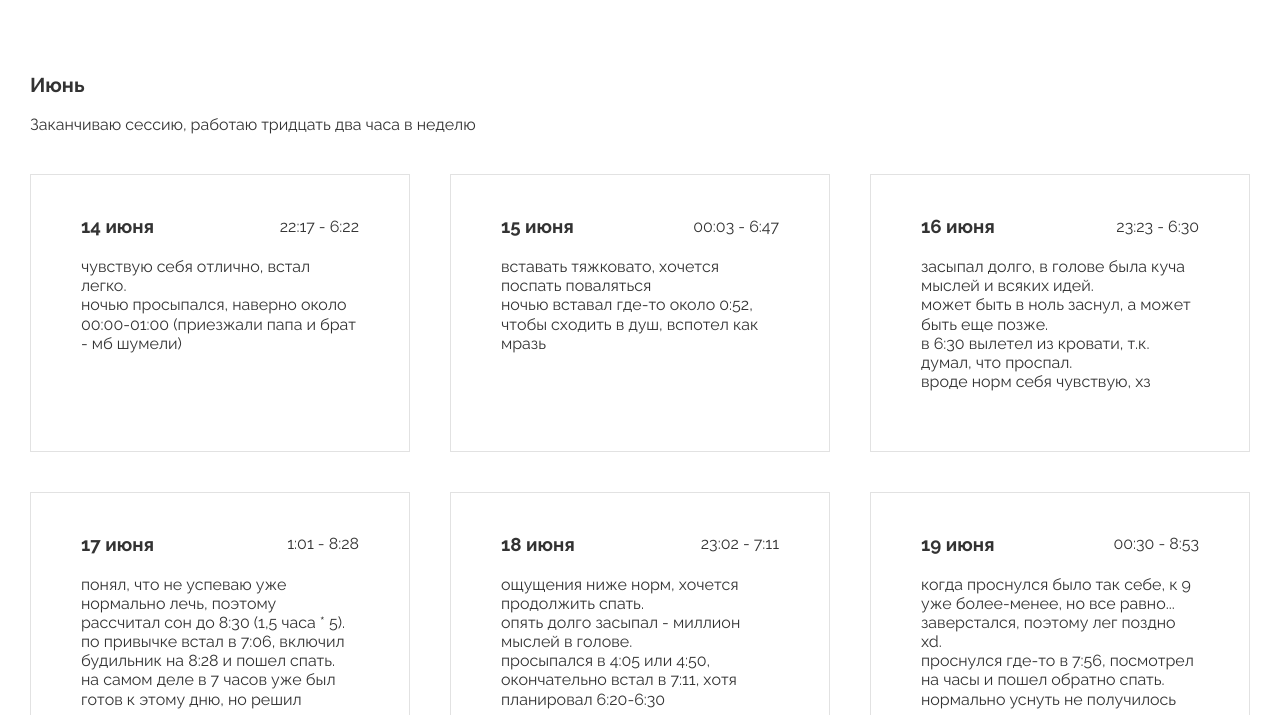
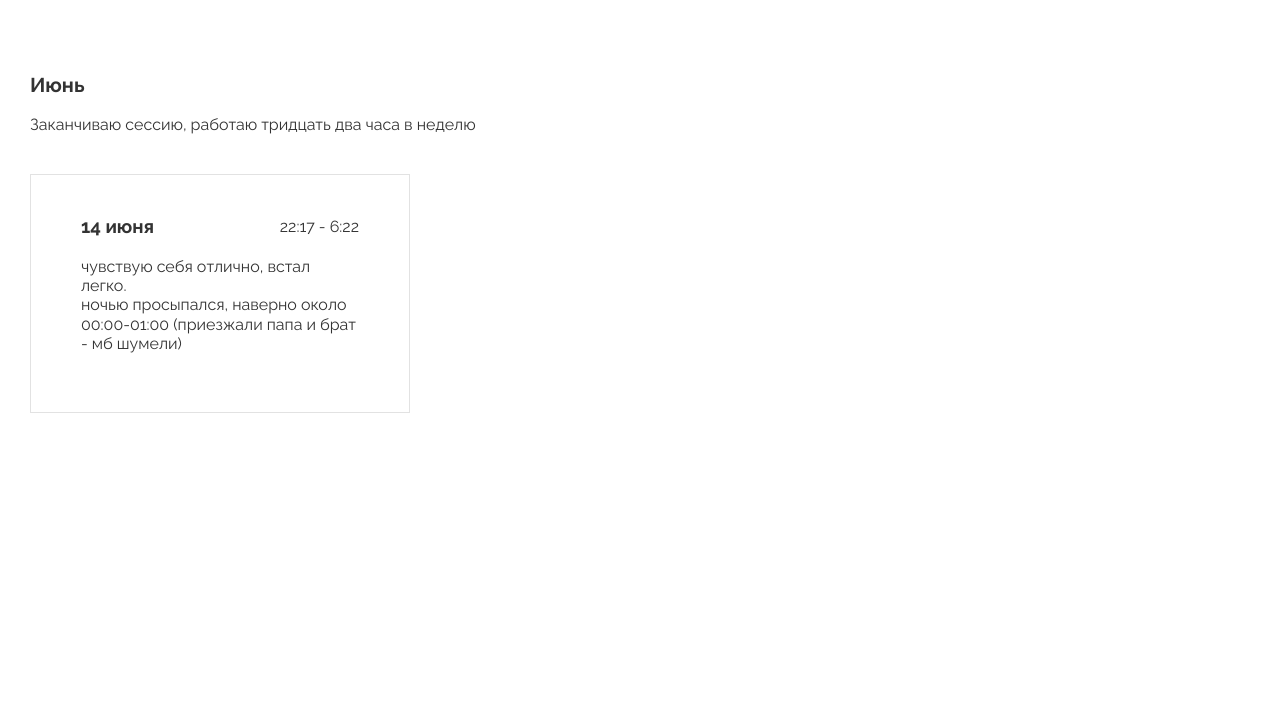
Before and after one commit to greatstudentkaze/sleep-diary, a website built with Vite: page src/index.html in a window 1280 px wide. Shown: the part 85-800 px from the top of the page. Built offline with nearby package versions, Linux system fonts and the light colour scheme.

Commit message:
feat: render entries from data.json

```diff
--- /dev/null
+++ b/src/data.json
@@ -0,0 +1,12 @@
+{
+  "entries": [
+    {
+      "date": "2021-06-14",
+      "bedtime": {
+        "start": "2021-06-14 22:17",
+        "end": "2021-06-15 6:22"
+      },
+      "comment": "чувствую себя отлично, встал легко.\nночью просыпался, наверно около 00:00-01:00 (приезжали папа и брат - мб шумели)"
+    }
+  ]
+}
--- a/src/index.html
+++ b/src/index.html
@@ -22,7 +22,7 @@
       <h2 class="sleep-diary-page__title">Июнь</h2>
       <p class="sleep-diary-page__description">Заканчиваю сессию, работаю тридцать два часа в неделю</p>
       <ul class="sleep-diary-page__list">
-        <li class="sleep-diary-page__item">
+<!--        <li class="sleep-diary-page__item">
           <div class="sleep-diary-entry">
             <header class="sleep-diary-entry__header">
               <h3 class="sleep-diary-entry__title">
@@ -247,12 +247,12 @@
             </pre>
             </div>
           </div>
-        </li>
+        </li>-->
       </ul>
       <!--          добавить ачивки спать больше 70% записей 8+ часов, выдержать месяц записей итд -->
     </section>
   </main>
 
-  <script type="module" src="index.js"></script>
+  <script type="module" src="js/index.js"></script>
 </body>
 </html>
--- a/src/index.js
+++ /dev/null
@@ -1 +0,0 @@
-console.log("hello world!");
--- /dev/null
+++ b/src/js/index.js
@@ -0,0 +1,57 @@
+import data from '../data.json';
+
+const createElement = (template) => {
+  const element = document.createElement('div');
+  element.innerHTML = template;
+
+  return element.firstElementChild;
+};
+
+const createEntryTemplate = (data) => {
+  const { date, bedtime, comment } = data;
+
+  const formattedDate = new Date(date).toLocaleDateString('ru', {
+    month: 'long',
+    day: 'numeric',
+  });
+
+  const startTime = bedtime.start.split(' ')[1];
+  const endTime = bedtime.end.split(' ')[1];
+
+  return `
+    <li class="sleep-diary-page__item">
+      <div class="sleep-diary-entry">
+        <header class="sleep-diary-entry__header">
+          <h3 class="sleep-diary-entry__title">
+            <time datetime="${date}">${formattedDate}</time>
+          </h3>
+          <p class="sleep-diary-entry__bedtime">
+            <time datetime="${bedtime.start}">${startTime}</time> - <time datetime="${bedtime.end}">${endTime}</time>
+          </p>
+        </header>
+        <div class="sleep-diary-entry__main">
+        <pre class="sleep-diary-entry__note">
+${comment}
+        </pre>
+        </div>
+      </div>
+    </li>
+  `;
+};
+
+const init = () => {
+
+  const Selector = {
+    entriesList: '.sleep-diary-page__list',
+  };
+
+  const listElement = document.querySelector(Selector.entriesList);
+  const { entries } = data;
+  entries.forEach((entry) => {
+    const element = createElement(createEntryTemplate(entry));
+    listElement.appendChild(element);
+  });
+
+};
+
+init();
```
